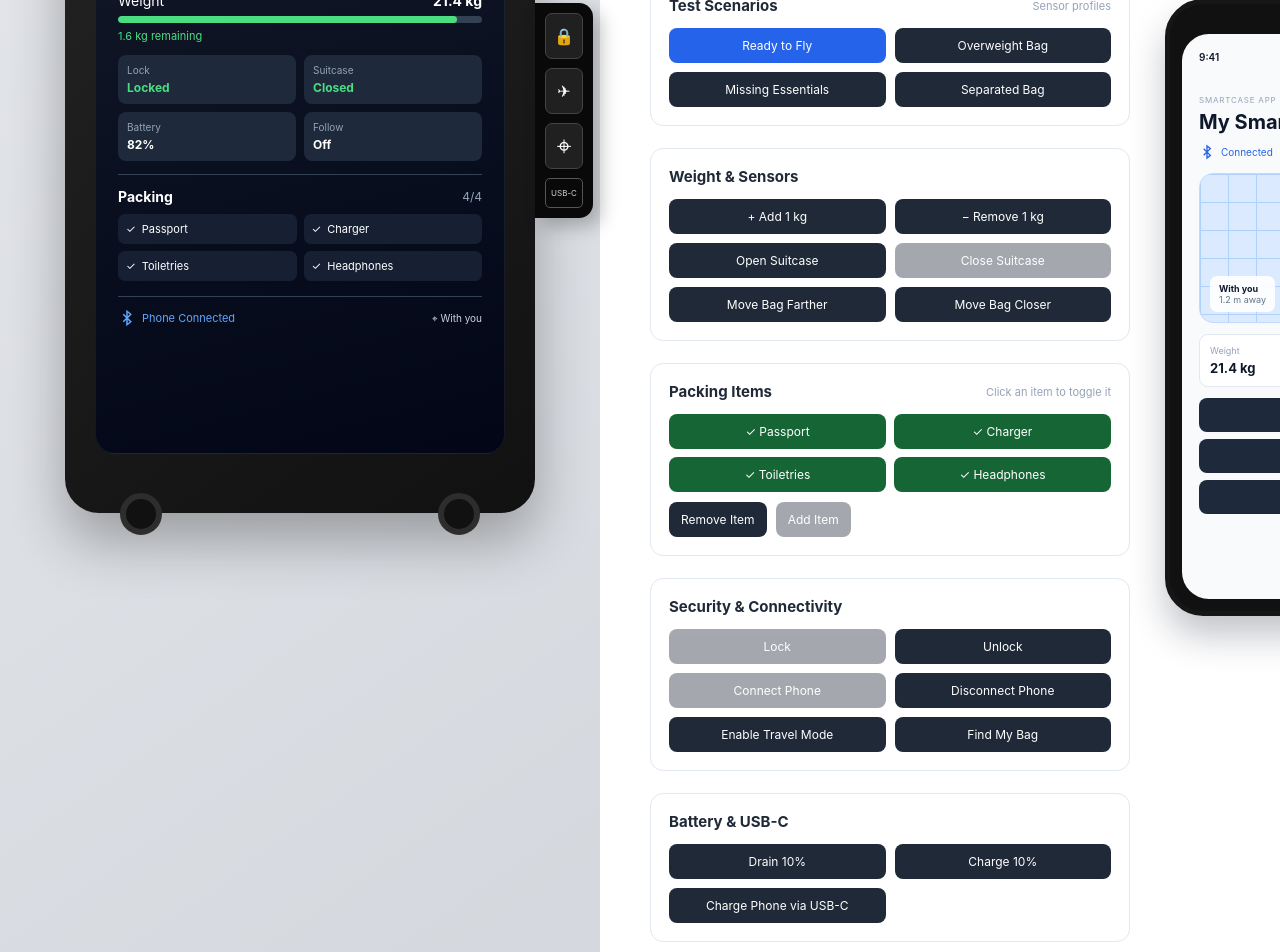
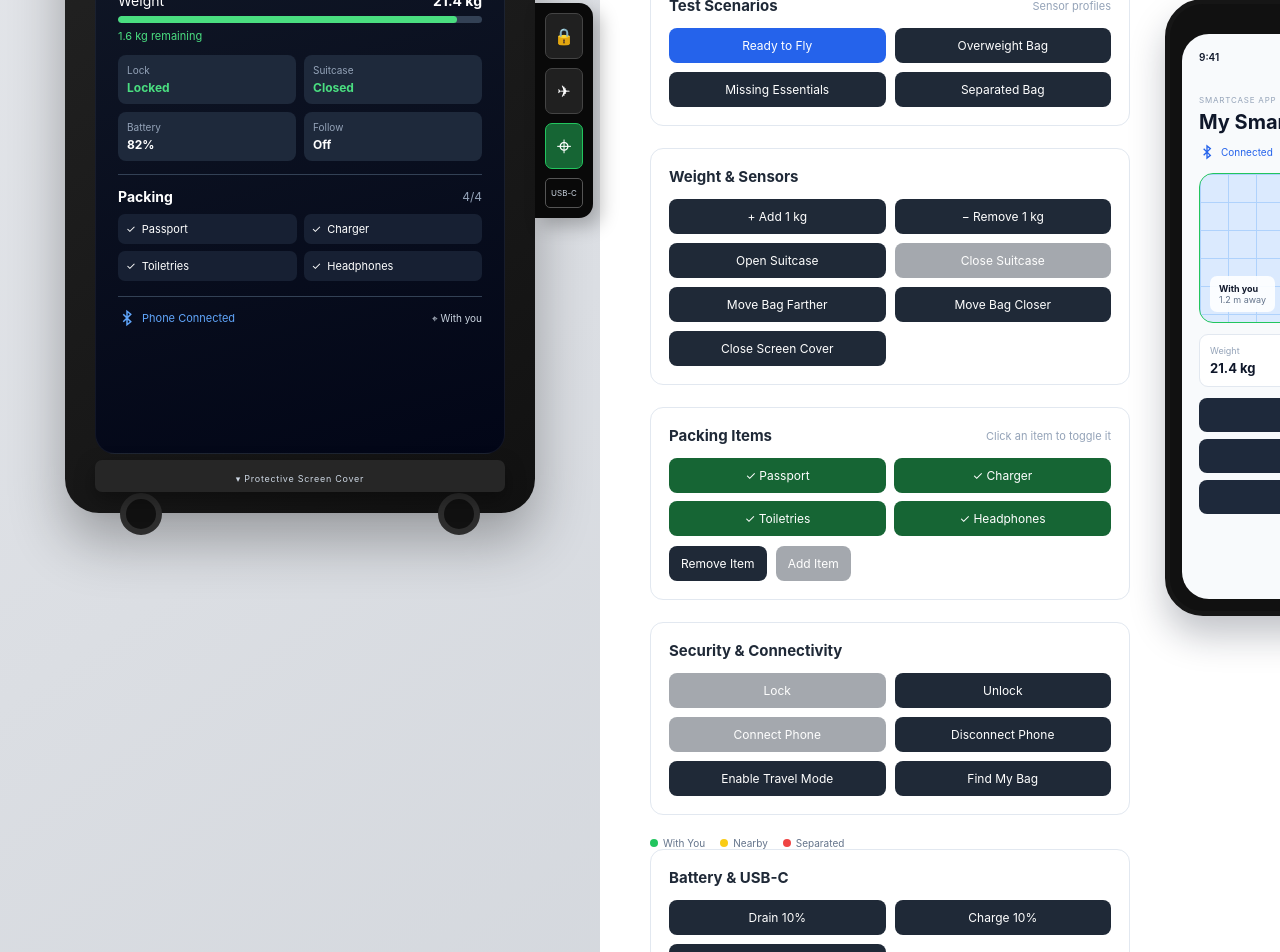
Before and after one commit to mariamalik2105/smart-suitcase, a Svelte app: page / in a window 1280 px wide. Shown: the part 380-1332 px from the top of the page. Built offline with nearby package versions, Linux system fonts and the light colour scheme.

Commit message:
Add screen cover and Find My status indicators

```diff
--- a/src/App.svelte
+++ b/src/App.svelte
@@ -37,6 +37,7 @@
 
   let isFinding = $state(false);
 
+  let screenCoverClosed = $state(false);
   let location = $state("With you");
   let bagDistance = $state(1.2);
 
@@ -76,6 +77,14 @@
     !hasMissingItems &&
     isLocked &&
     !isOpen
+  );
+
+  let findStatus = $derived(
+    bagDistance > 20
+      ? "separated"
+      : bagDistance > 5
+        ? "nearby"
+        : "close"
   );
 
 
@@ -261,6 +270,13 @@
     }, 4000);
   }
 
+  function toggleScreenCover() {
+    screenCoverClosed = !screenCoverClosed;
+
+    notice = screenCoverClosed
+      ? "Protective display cover closed."
+      : "Protective display cover opened.";
+  }
 
   /* ---------------------------
      BATTERY
@@ -797,6 +813,47 @@
 
       </div>
 
+      <!-- PROTECTIVE DISPLAY COVER -->
+
+      <button
+        class="screen-flap"
+        class:screen-flap-closed={screenCoverClosed}
+        class:screen-flap-open={!screenCoverClosed}
+        onclick={toggleScreenCover}
+        title={screenCoverClosed
+          ? "Open protective display cover"
+          : "Close protective display cover"}
+      >
+        {#if screenCoverClosed}
+
+          <div class="flap-closed-content">
+
+            <div class="flap-shield">
+              ◈
+            </div>
+
+            <strong>
+              SmartCase
+            </strong>
+
+            <span>
+              DISPLAY PROTECTED
+            </span>
+
+            <small>
+              Click to open
+            </small>
+
+          </div>
+
+        {:else}
+
+          <span class="flap-open-text">
+            ▾ Protective Screen Cover
+          </span>
+
+        {/if}
+      </button>
 
       <!-- PHYSICAL SIDE CONTROLS -->
 
@@ -823,8 +880,17 @@
 
         <button
           class="physical-button find-button"
+          class:find-close={findStatus === "close"}
+          class:find-nearby={findStatus === "nearby"}
+          class:find-separated={findStatus === "separated"}
           class:find-active={isFinding}
-          title="Find My Bag"
+          title={`Find My Bag — ${
+            findStatus === "close"
+              ? "With You"
+              : findStatus === "nearby"
+                ? "Nearby"
+                : "Separated"
+          }`}
           onclick={findBag}
         >
           ⌖
@@ -1011,6 +1077,12 @@
               Move Bag Closer
             </button>
 
+            <button onclick={toggleScreenCover}>
+              {screenCoverClosed
+                ? "Open Screen Cover"
+                : "Close Screen Cover"}
+            </button>
+
           </div>
 
         </div>
@@ -1121,7 +1193,24 @@
           </div>
 
         </div>
+          <div class="find-status-legend">
 
+            <span>
+              <i class="find-dot find-dot-green"></i>
+              With You
+            </span>
+
+            <span>
+              <i class="find-dot find-dot-yellow"></i>
+              Nearby
+            </span>
+
+            <span>
+              <i class="find-dot find-dot-red"></i>
+              Separated
+            </span>
+
+          </div>
 
         <!-- BATTERY / USB -->
 
@@ -1331,11 +1420,19 @@
             <div
               class="map-card"
               class:map-finding={isFinding}
+              class:map-close={findStatus === "close"}
+              class:map-nearby={findStatus === "nearby"}
+              class:map-separated={findStatus === "separated"}
             >
 
               <div class="map-grid"></div>
 
-              <div class="map-pin">
+              <div
+                class="map-pin"
+                class:pin-close={findStatus === "close"}
+                class:pin-nearby={findStatus === "nearby"}
+                class:pin-separated={findStatus === "separated"}
+              >
                 ●
               </div>
 
--- a/src/app.css
+++ b/src/app.css
@@ -1328,3 +1328,261 @@ button:disabled {
   align-items: center;
   flex-wrap: wrap;
 }
+
+/* ======================================================
+   PROTECTIVE DISPLAY COVER
+====================================================== */
+
+.screen-flap {
+  position: absolute;
+  left: 30px;
+  width: 410px;
+
+  border: none;
+  color: white;
+
+  z-index: 5;
+
+  cursor: pointer;
+
+  transition:
+    top 0.35s ease,
+    height 0.35s ease,
+    background 0.35s ease,
+    border-radius 0.35s ease;
+
+  box-shadow:
+    0 8px 20px rgba(0, 0, 0, 0.35);
+}
+
+
+/* Covering the screen */
+
+.screen-flap-closed {
+  top: 96px;
+  height: 565px;
+
+  border-radius: 20px;
+
+  background:
+    linear-gradient(
+      145deg,
+      #2b2b2b,
+      #111111
+    );
+
+  border: 2px solid #3f3f46;
+}
+
+
+/* Folded underneath the screen */
+
+.screen-flap-open {
+  top: 667px;
+  height: 32px;
+
+  border-radius: 7px;
+
+  background: #262626;
+}
+
+
+/* Closed cover content */
+
+.flap-closed-content {
+  height: 100%;
+
+  display: flex;
+  flex-direction: column;
+
+  align-items: center;
+  justify-content: center;
+
+  gap: 8px;
+}
+
+.flap-shield {
+  font-size: 34px;
+  color: #94a3b8;
+}
+
+.flap-closed-content strong {
+  font-size: 23px;
+  letter-spacing: 0.03em;
+}
+
+.flap-closed-content span:not(.flap-shield) {
+  color: #94a3b8;
+
+  font-size: 11px;
+
+  letter-spacing: 0.15em;
+}
+
+.flap-closed-content small {
+  margin-top: 7px;
+
+  color: #64748b;
+}
+
+
+/* Open cover */
+
+.flap-open-text {
+  font-size: 9px;
+
+  color: #cbd5e1;
+
+  letter-spacing: 0.08em;
+}
+
+
+/* ======================================================
+   FIND MY STATUS COLORS
+====================================================== */
+
+/* Suitcase is close */
+
+.find-close {
+  background: #166534;
+  border-color: #22c55e;
+}
+
+.find-close:hover {
+  background: #15803d;
+}
+
+
+/* Suitcase is nearby */
+
+.find-nearby {
+  background: #a16207;
+  border-color: #facc15;
+}
+
+.find-nearby:hover {
+  background: #ca8a04;
+}
+
+
+/* Suitcase is separated */
+
+.find-separated {
+  background: #991b1b;
+  border-color: #ef4444;
+
+  animation:
+    separatedPulse 1.2s infinite alternate;
+}
+
+.find-separated:hover {
+  background: #b91c1c;
+}
+
+
+/* Glow when Find My is activated */
+
+.find-active {
+  box-shadow:
+    0 0 16px rgba(96, 165, 250, 0.9);
+}
+
+
+@keyframes separatedPulse {
+  from {
+    box-shadow:
+      0 0 3px rgba(239, 68, 68, 0.4);
+  }
+
+  to {
+    box-shadow:
+      0 0 14px rgba(239, 68, 68, 0.95);
+  }
+}
+
+
+/*FIND MY STATUS LEGEND*/
+
+.find-status-legend {
+  display: flex;
+
+  gap: 15px;
+
+  flex-wrap: wrap;
+
+  margin-top: 12px;
+
+  color: #64748b;
+
+  font-size: 10px;
+}
+
+.find-status-legend span {
+  display: flex;
+
+  align-items: center;
+
+  gap: 5px;
+}
+
+.find-dot {
+  display: inline-block;
+
+  width: 8px;
+  height: 8px;
+
+  border-radius: 50%;
+}
+
+.find-dot-green {
+  background: #22c55e;
+}
+
+.find-dot-yellow {
+  background: #facc15;
+}
+
+.find-dot-red {
+  background: #ef4444;
+}
+
+/*PHONE FIND MY STATUS COLORS*/
+
+.map-close {
+  border-color: #22c55e;
+}
+
+.map-nearby {
+  border-color: #facc15;
+}
+
+.map-separated {
+  border-color: #ef4444;
+}
+
+.pin-close {
+  background: #22c55e;
+}
+
+.pin-nearby {
+  background: #facc15;
+}
+
+.pin-separated {
+  background: #ef4444;
+
+  animation:
+    phoneSeparatedPulse 1.2s infinite alternate;
+}
+
+@keyframes phoneSeparatedPulse {
+  from {
+    box-shadow:
+      0 0 4px rgba(239, 68, 68, 0.4);
+  }
+
+  to {
+    box-shadow:
+      0 0 18px rgba(239, 68, 68, 0.95);
+  }
+}
--- a/src/main.js
+++ b/src/main.js
@@ -2,8 +2,14 @@ import { mount } from 'svelte'
 import './app.css'
 import App from './App.svelte'
 
+const target = document.getElementById('app')
+
+if (!target) {
+  throw new Error('App target not found')
+}
+
 const app = mount(App, {
-  target: document.getElementById('app'),
+  target,
 })
 
 export default app
```
Also changed, not shown: 1 other file (tests, documents, lock files or other folders).
